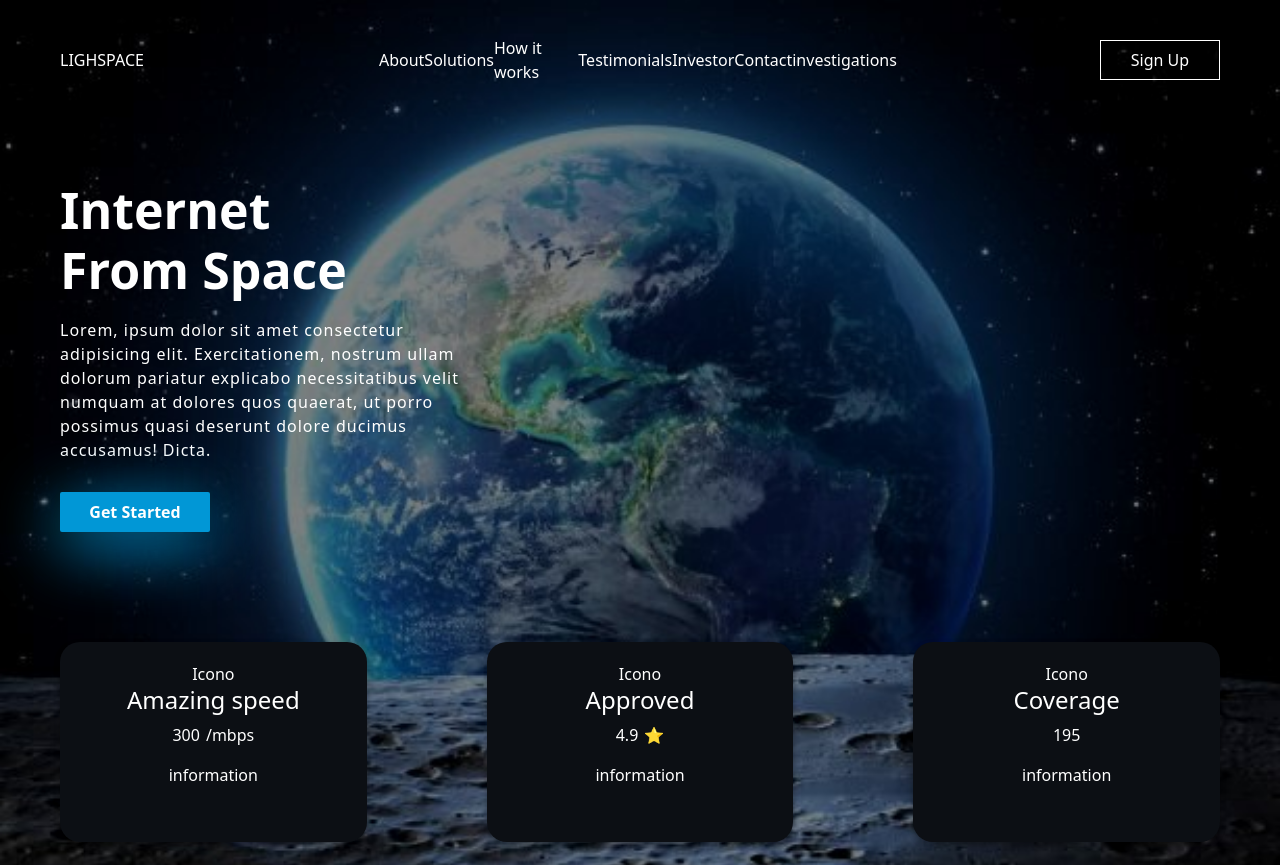
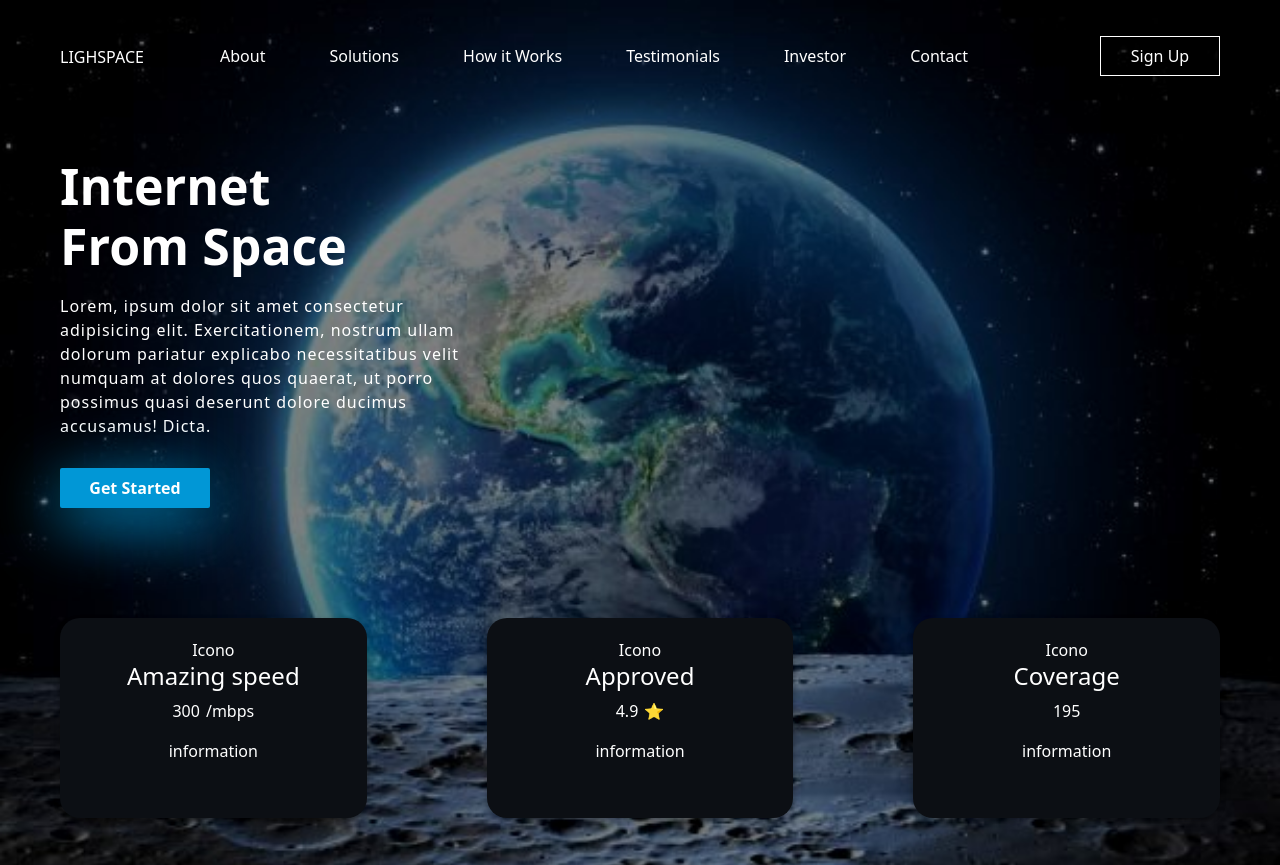
Before and after one commit to christianToscano96/PracticaGrupal-PlanetaWeb, a plain HTML site: page index.htm in a window 1280 px wide. Shown: the top 865 px of the page. Drawn offline with nearby package versions, Linux system fonts and the light colour scheme.

Commit message:
mi_primer_rama_lauta

```diff
--- a/index.htm
+++ b/index.htm
@@ -11,19 +11,17 @@
 <body>
     <section class="header-app">
         <nav class="menu-header">
-            <div>
+            <div class="icono">
                 LIGHSPACE
             </div>
-            <div >
-                <ul class="menu-items">
-                    <li>About</li>
-                    <li>Solutions</li>
-                    <li>How it works</li>
-                    <li>Testimonials</li>
-                    <li>Investor</li>
-                    <li>Contact</li>
-                    <li>investigations</li>
-                </ul>
+            <div class="menu-items">
+                <div class="enlaces">
+                <a class="enlaces-adorno" href="">About</a>
+                <a class="enlaces-adorno" href="">Solutions</a>
+                <a class="enlaces-adorno" href="">How it Works</a>
+                <a class="enlaces-adorno" href="">Testimonials</a>
+                <a class="enlaces-adorno" href="">Investor</a>
+                <a class="enlaces-adorno" href="">Contact</a>
             </div>
             <button class="boton-menu">
                 Sign Up
--- a/style.css
+++ b/style.css
@@ -25,12 +25,19 @@ html, body{
 }
 .menu-items {
     display: flex;
-    list-style: none;
     justify-content: space-between;
     align-items: center;
-    width: 550px;
+    width: 1000px;
     margin-top: 16px;
 }
+.icono {
+    margin-top: 17px;
+}
+.enlaces {
+    display: flex;
+    gap: 4rem;
+}
+
 .boton-menu{
     border: 1px solid white;
     background-color: transparent;
@@ -38,7 +45,13 @@ html, body{
     width: 120px;
     height: 40px;
 }
-
+.enlaces-adorno {
+    color: white;
+    text-decoration: none;
+}
+.enlaces-adorno:hover {
+    color: white;
+}
 .header-informacion{
     padding: 60px;
     width: 550px;
```
